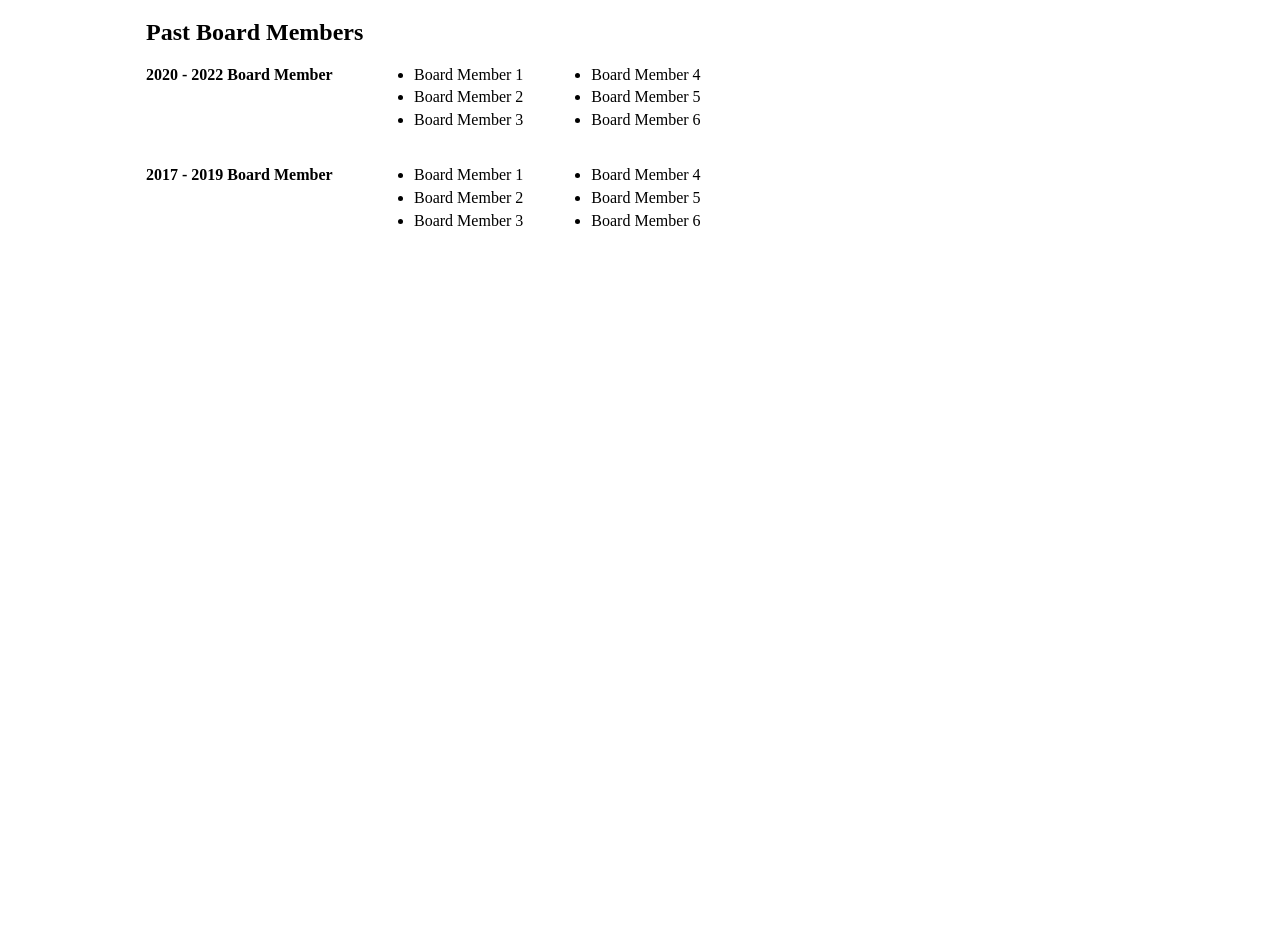
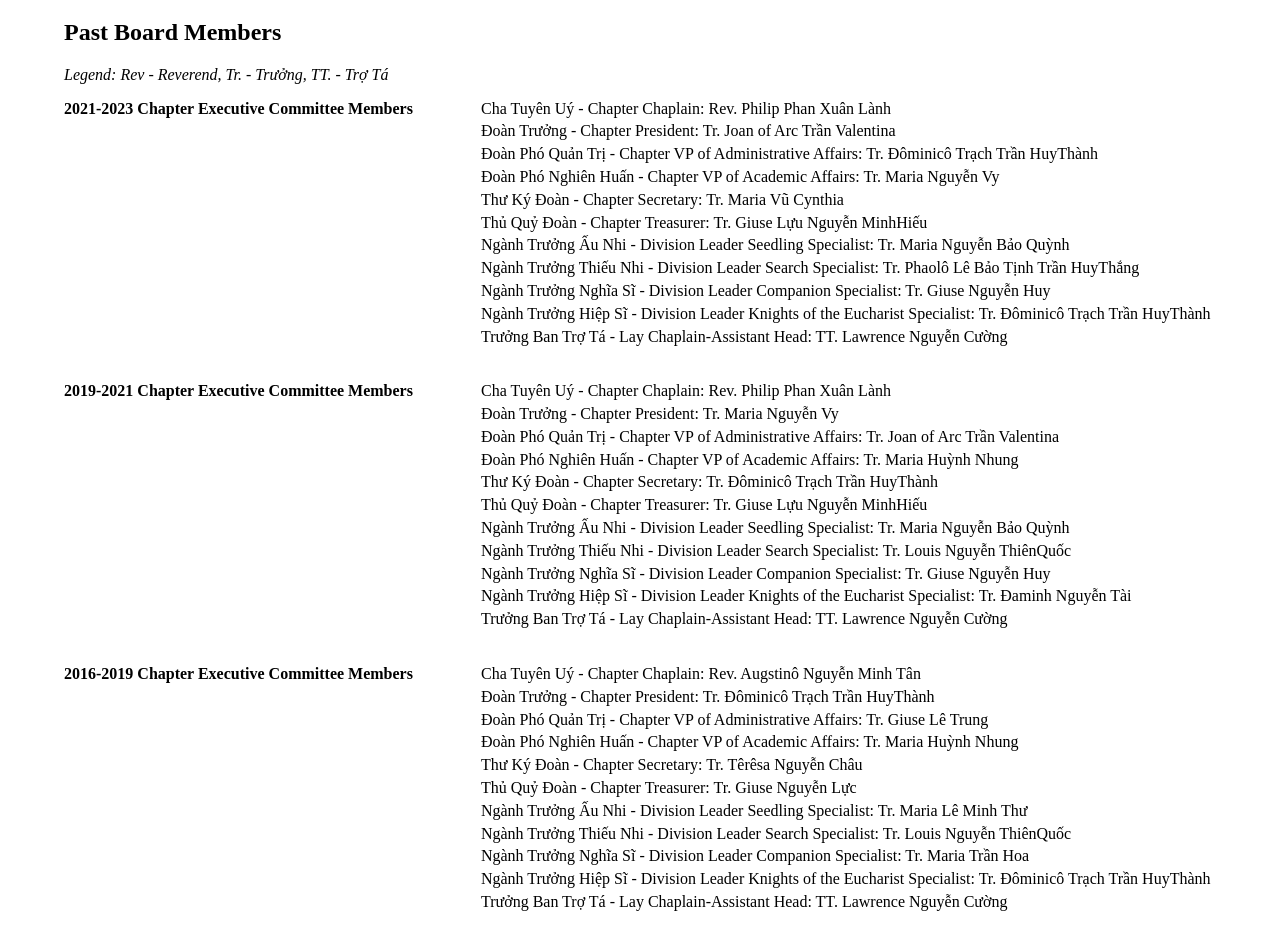
Before and after one commit to zcdonna/tntt-teresa, a React (Vite) app: page /about in a window 1280 px wide. Shown: the part 580-1528 px from the top of the page. Before the commit the page ends 846 px from the top, so only its background shows below. Built offline with nearby package versions, Linux system fonts and the light colour scheme.

Commit message:
Add all names into one column

```diff
--- a/src/pages/About.module.css
+++ b/src/pages/About.module.css
@@ -56,7 +56,8 @@
 .pastBoardMembers ul {
   margin: 0;
   padding-left: 1.25rem;
-  list-style-type: disc;
+  /* list-style-type: disc; */
+  list-style: none;
 }
 
 .pastBoardMembers ul li {
@@ -91,8 +92,8 @@
     padding-right: 2.5rem;
   }
   .pastBoardMembersContainer {
-    padding-left: 2.5rem;   /* increased horizontal padding */
-    padding-right: 2.5rem;
+    padding-left: 1.0rem;   /* increased horizontal padding */
+    padding-right: 1.0rem;
   }
   .pastBoardMembers {
     flex-direction: row;
@@ -112,9 +113,9 @@
     padding-right: 3.5rem;
   }
   .pastBoardMembersContainer {
-    max-width: 1100px;
-    padding-left: 3.5rem;   /* increased horizontal padding */
-    padding-right: 3.5rem;
+    max-width: 1200px;
+    padding-left: 1.5rem;   /* increased horizontal padding */
+    padding-right: 1.5rem;
   }
   .pastBoardMembers {
     gap: 3rem;
--- a/src/pages/About.tsx
+++ b/src/pages/About.tsx
@@ -1,5 +1,7 @@
 import type { JSX } from "react";
 import styles from "./About.module.css";
+
+// TODO: Make this collapsable and expandable
 
 const About = (): JSX.Element => {
   return (
@@ -20,6 +22,7 @@ const About = (): JSX.Element => {
 
       <div>
         <h2>2023 - 2025 Board Members</h2>
+        {/*Priest first picture, and then 2 rows of 5*/}
         <div className={styles.boardMemberContainer}>
           <div className={styles.boardMember}>
             <img src="img1.png" alt="Board Member 1" />
@@ -41,32 +44,60 @@ const About = (): JSX.Element => {
 
       <div className={styles.pastBoardMembersContainer}>
         <h2>Past Board Members</h2>
+        <p><i>Legend: Rev - Reverend, Tr. - Trưởng, TT. - Trợ Tá</i></p>
           <div className={styles.pastBoardMembers}>
-          <p>2020 - 2022 Board Member</p>
+            <p>2021-2023 Chapter Executive Committee Members</p>
             <ul>
-            <li>Board Member 1</li>
-            <li>Board Member 2</li>
-            <li>Board Member 3</li>
-          </ul>
-          <ul>
-            <li>Board Member 4</li>
-            <li>Board Member 5</li>
-            <li>Board Member 6</li>
+              <li>Cha Tuyên Uý - Chapter Chaplain: Rev. Philip Phan Xuân Lành</li>
+              <li>Đoàn Trưởng - Chapter President: Tr. Joan of Arc Trần Valentina</li>
+              <li>Đoàn Phó Quản Trị - Chapter VP of Administrative Affairs: Tr. Đôminicô Trạch Trần HuyThành</li>
+              <li>Đoàn Phó Nghiên Huấn - Chapter VP of Academic Affairs: Tr. Maria Nguyễn Vy</li>
+              <li>Thư Ký Đoàn - Chapter Secretary: Tr. Maria Vũ Cynthia</li>
+              <li>Thủ Quỷ Đoàn - Chapter Treasurer: Tr. Giuse Lựu Nguyễn MinhHiếu</li>
+              <li>Ngành Trưởng Ấu Nhi - Division Leader Seedling Specialist: Tr. Maria Nguyễn Bảo Quỳnh</li>
+              <li>Ngành Trưởng Thiếu Nhi - Division Leader Search Specialist: Tr. Phaolô Lê Bảo Tịnh Trần HuyThắng</li>
+              <li>Ngành Trưởng Nghĩa Sĩ - Division Leader Companion Specialist: Tr. Giuse Nguyễn Huy</li>
+              <li>Ngành Trưởng Hiệp Sĩ - Division Leader Knights of the Eucharist Specialist: Tr. Đôminicô Trạch Trần HuyThành</li>
+              <li>Trưởng Ban Trợ Tá - Lay Chaplain-Assistant Head: TT. Lawrence Nguyễn Cường</li>
             </ul>
           </div>
+
           <div className={styles.pastBoardMembers}>
-          <p>2017 - 2019 Board Member</p>
+            <p>2019-2021 Chapter Executive Committee Members</p>
             <ul>
-            <li>Board Member 1</li>
-            <li>Board Member 2</li>
-            <li>Board Member 3</li>
-          </ul>
-          <ul>
-            <li>Board Member 4</li>
-            <li>Board Member 5</li>
-            <li>Board Member 6</li>
+              <li>Cha Tuyên Uý - Chapter Chaplain: Rev. Philip Phan Xuân Lành</li>
+              <li>Đoàn Trưởng - Chapter President: Tr. Maria Nguyễn Vy</li>
+              <li>Đoàn Phó Quản Trị - Chapter VP of Administrative Affairs: Tr. Joan of Arc Trần Valentina</li>
+              <li>Đoàn Phó Nghiên Huấn - Chapter VP of Academic Affairs: Tr. Maria Huỳnh Nhung</li>
+              <li>Thư Ký Đoàn - Chapter Secretary: Tr. Đôminicô Trạch Trần HuyThành</li>
+              <li>Thủ Quỷ Đoàn - Chapter Treasurer: Tr. Giuse Lựu Nguyễn MinhHiếu</li>
+              <li>Ngành Trưởng Ấu Nhi - Division Leader Seedling Specialist: Tr. Maria Nguyễn Bảo Quỳnh</li>
+              <li>Ngành Trưởng Thiếu Nhi - Division Leader Search Specialist: Tr. Louis Nguyễn ThiênQuốc</li>
+              <li>Ngành Trưởng Nghĩa Sĩ - Division Leader Companion Specialist: Tr. Giuse Nguyễn Huy</li>
+              <li>Ngành Trưởng Hiệp Sĩ - Division Leader Knights of the Eucharist Specialist: Tr. Đaminh Nguyễn Tài</li>
+              <li>Trưởng Ban Trợ Tá - Lay Chaplain-Assistant Head: TT. Lawrence Nguyễn Cường</li>
             </ul>
           </div>
+
+          <div className={styles.pastBoardMembers}>
+            <p>2016-2019 Chapter Executive Committee Members</p>
+            <ul>
+              <li>Cha Tuyên Uý - Chapter Chaplain: Rev. Augstinô Nguyễn Minh Tân</li>
+              <li>Đoàn Trưởng - Chapter President: Tr. Đôminicô Trạch Trần HuyThành</li>
+              <li>Đoàn Phó Quản Trị - Chapter VP of Administrative Affairs: Tr. Giuse Lê Trung</li>
+              <li>Đoàn Phó Nghiên Huấn - Chapter VP of Academic Affairs: Tr. Maria Huỳnh Nhung</li>
+              <li>Thư Ký Đoàn - Chapter Secretary: Tr. Têrêsa Nguyễn Châu</li>
+              <li>Thủ Quỷ Đoàn - Chapter Treasurer: Tr. Giuse Nguyễn Lực</li>
+              <li>Ngành Trưởng Ấu Nhi - Division Leader Seedling Specialist: Tr. Maria Lê Minh Thư</li>
+              <li>Ngành Trưởng Thiếu Nhi - Division Leader Search Specialist: Tr. Louis Nguyễn ThiênQuốc</li>
+              <li>Ngành Trưởng Nghĩa Sĩ - Division Leader Companion Specialist: Tr. Maria Trần Hoa</li>
+              <li>Ngành Trưởng Hiệp Sĩ - Division Leader Knights of the Eucharist Specialist: Tr. Đôminicô Trạch Trần HuyThành</li>
+              <li>Trưởng Ban Trợ Tá - Lay Chaplain-Assistant Head: TT. Lawrence Nguyễn Cường</li>
+            </ul>
+          </div>
+
+
+
       </div>
     </div>
   );
--- a/src/pages/Resources.module.css
+++ b/src/pages/Resources.module.css
@@ -16,6 +16,7 @@
   margin-bottom: 0.5rem;
   font-size: 1.5rem;
   color: #222;
+  margin-top: .5rem;
 }
 
 .resource p {
@@ -37,6 +38,13 @@
 .photo:hover {
   transform: scale(1.05);
 }
+
+    .regionalnationallogo {
+    width: 15vw;
+    max-width: 90px;
+    min-width: 70px;
+    aspect-ratio: 1 / 1;
+  }
 
 /* Mobile first (default): stack vertically */
 @media (max-width: 600px) {
@@ -69,6 +77,20 @@
   .resource p {
     font-size: 1.1rem;
   }
+
+    .regionalnationallogo {
+    width: 15vw;
+    max-width: 100px;
+    min-width: 80px;
+    aspect-ratio: 1 / 1;
+  }
+
+  .regionallogo{
+    width: 15vw;
+    max-width: 110px;
+    min-width: 90px;
+    aspect-ratio: 1 / 1;
+  }
 }
 
 /* Large screens: 960px and up */
@@ -92,4 +114,18 @@
   .resource p {
     font-size: 1.15rem;
   }
+
+    .regionalnationallogo {
+    width: 15vw;
+    max-width: 100px;
+    min-width: 80px;
+    aspect-ratio: 1 / 1;
+  }
+
+    .regionallogo{
+    width: 15vw;
+    max-width: 110px;
+    min-width: 90px;
+    aspect-ratio: 1 / 1;
+  }
 }
--- a/src/pages/Resources.tsx
+++ b/src/pages/Resources.tsx
@@ -2,11 +2,14 @@ import type { JSX } from "react";
 import styles from "./Resources.module.css";
 import regionalPhoto from "../images/regionalphoto.webp";
 import nationalPhoto from "../images/veym.jpg";
+import regionalLogo from "../images/regionallogo.png"
+import nationalLogo from "../images/nationallogo.jpg"
 
 const Resources = (): JSX.Element => {
   return (
     <div className={styles.container}>
       <div className={styles.resource}>
+        <img src={regionalLogo} alt="Regional Logo" className={`${styles.regionalnationallogo} ${styles.regionallogo} `} />
         <h2>Regional Website</h2>
         <p>Liên Đoàn Phaolô Hạnh's Official Webpage</p>
         <a
@@ -23,6 +26,7 @@ const Resources = (): JSX.Element => {
       </div>
 
       <div className={styles.resource}>
+        <img src={nationalLogo} alt="Regional Logo" className={styles.regionalnationallogo} />
         <h2>National Website</h2>
         <p>VIETNAMESE EUCHARISTIC YOUTH MOVEMENT</p>
         <a
```
Also changed, not shown: src/images/nationallogo.jpg (added), src/images/regionallogo.png (added). Lines whose indentation alone changed are shown as unchanged.
